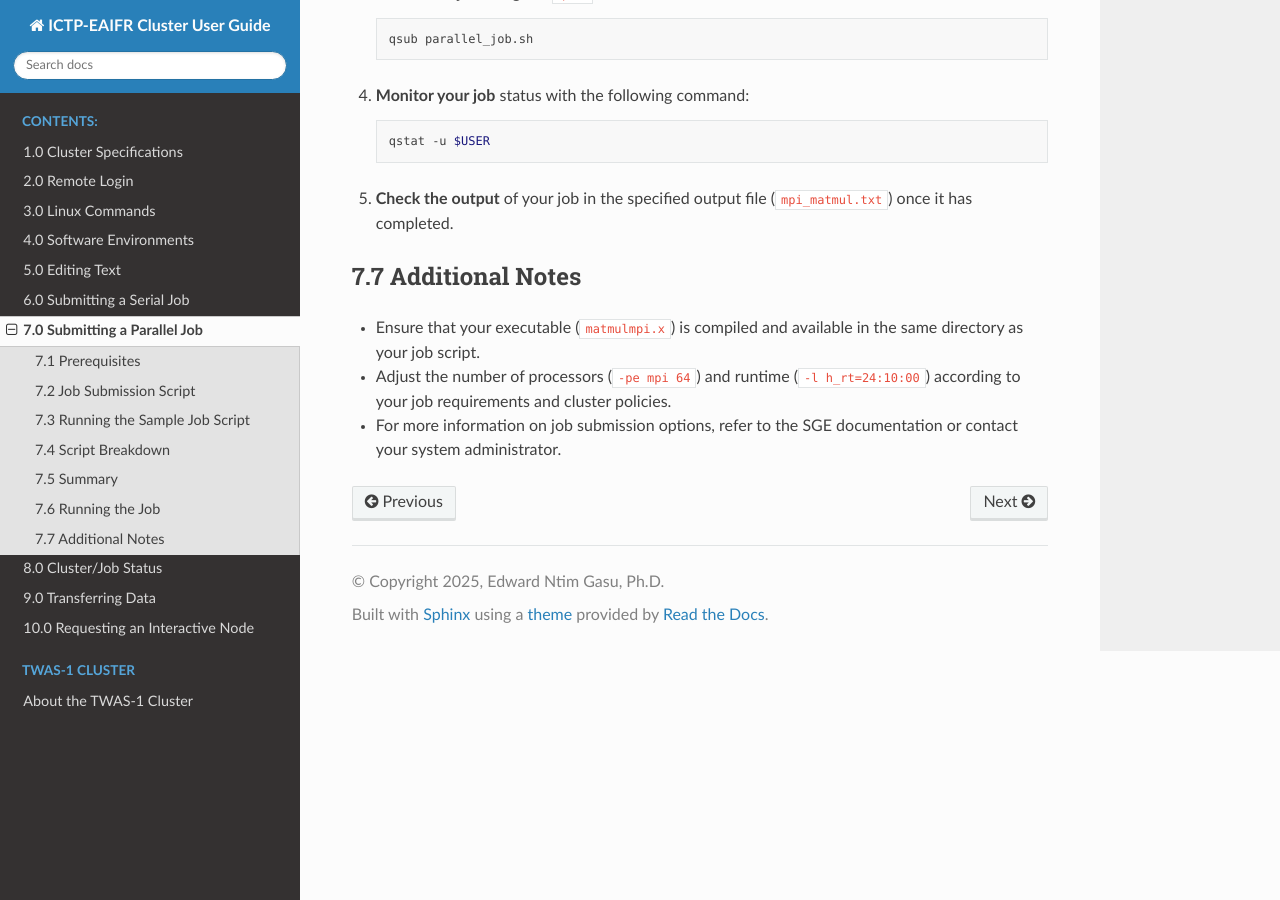
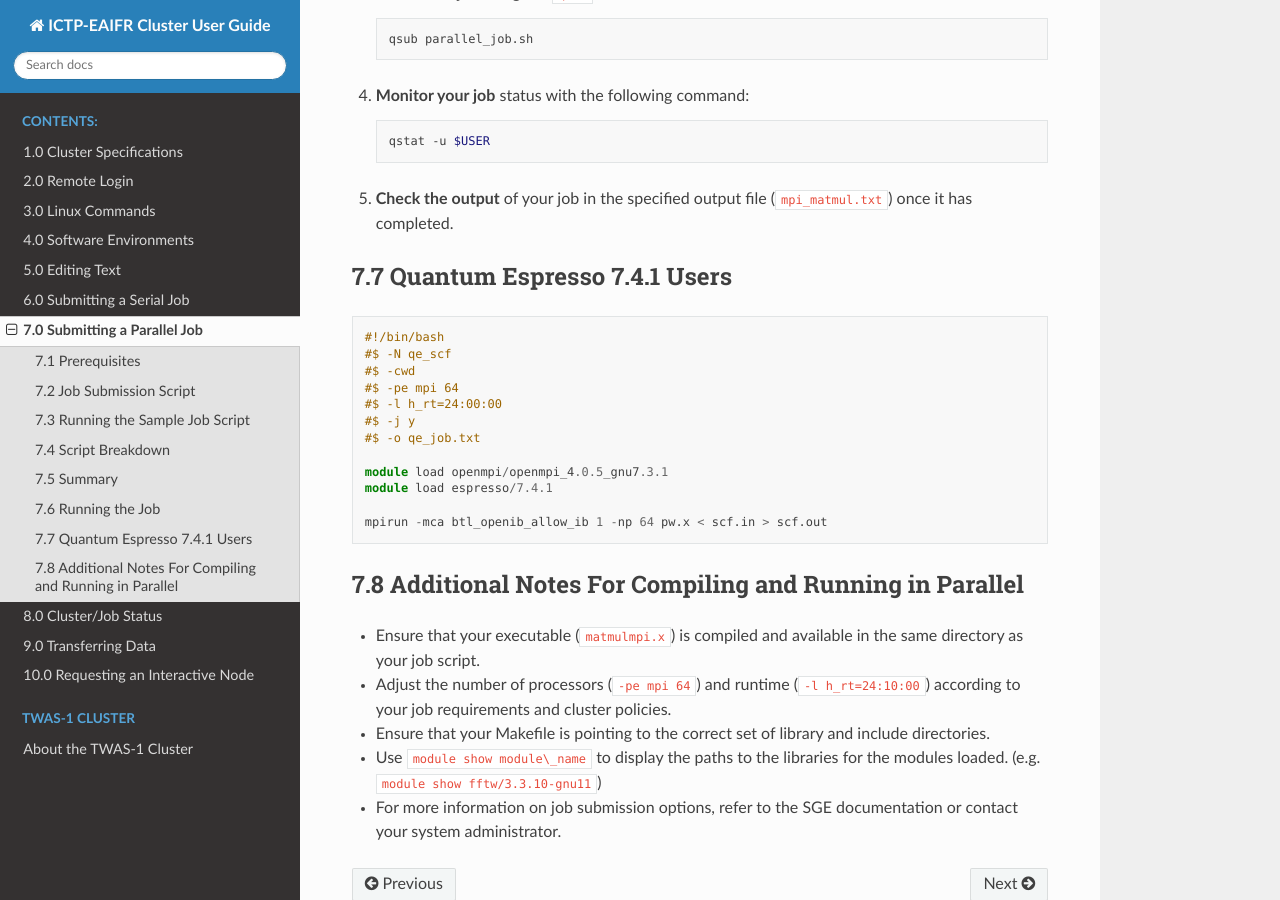
Before and after one commit to eaifrrw/sc-how-to, a Sphinx documentation site: the page built from docs/parallel_jobs.md, in a window 1280 px wide and 900 px high, scrolled down 2452 px. Built offline with Sphinx 7.4.7 and the Read the Docs theme 3.1.0, drawn with Linux system fonts in a browser that asks for light colours; pages that are not in the unit, such as notebooks, are missing from menus.

Commit message:
updated parallel jobs for QE Users

````diff
--- a/docs/parallel_jobs.md
+++ b/docs/parallel_jobs.md
@@ -110,9 +110,27 @@ To submit your parallel job, follow these steps:
     ```
 
 5. **Check the output** of your job in the specified output file (`mpi_matmul.txt`) once it has completed.
+## 7.7 Quantum Espresso 7.4.1 Users
+```c++
+#!/bin/bash
+#$ -N qe_scf
+#$ -cwd
+#$ -pe mpi 64
+#$ -l h_rt=24:00:00
+#$ -j y
+#$ -o qe_job.txt
 
-## 7.7 Additional Notes
+module load openmpi/openmpi_4.0.5_gnu7.3.1
+module load espresso/7.4.1
+
+mpirun -mca btl_openib_allow_ib 1 -np 64 pw.x < scf.in > scf.out
+
+```
+
+## 7.8 Additional Notes For Compiling and Running in Parallel
 
 - Ensure that your executable (`matmulmpi.x`) is compiled and available in the same directory as your job script.
 - Adjust the number of processors (`-pe mpi 64`) and runtime (`-l h_rt=24:10:00`) according to your job requirements and cluster policies.
+- Ensure that your Makefile is pointing to the correct set of library and include directories.
+- Use `module show module\_name` to display the paths to the libraries for the modules loaded. (e.g. `module show fftw/3.3.10-gnu11`)
 - For more information on job submission options, refer to the SGE documentation or contact your system administrator.
````
